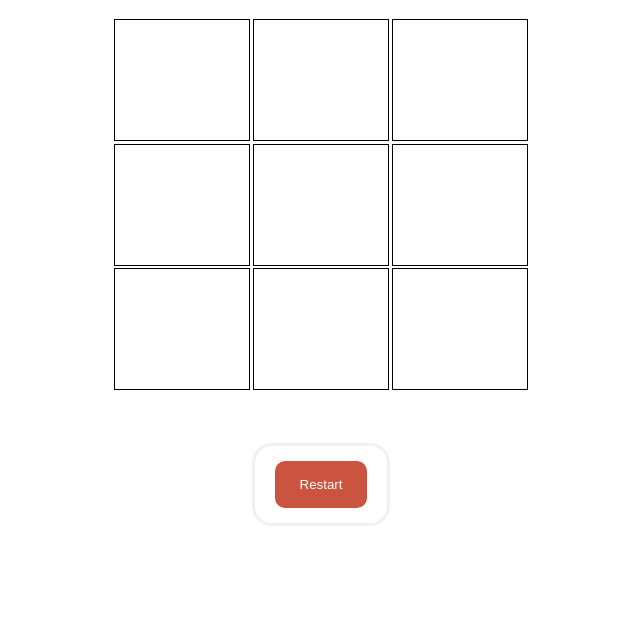
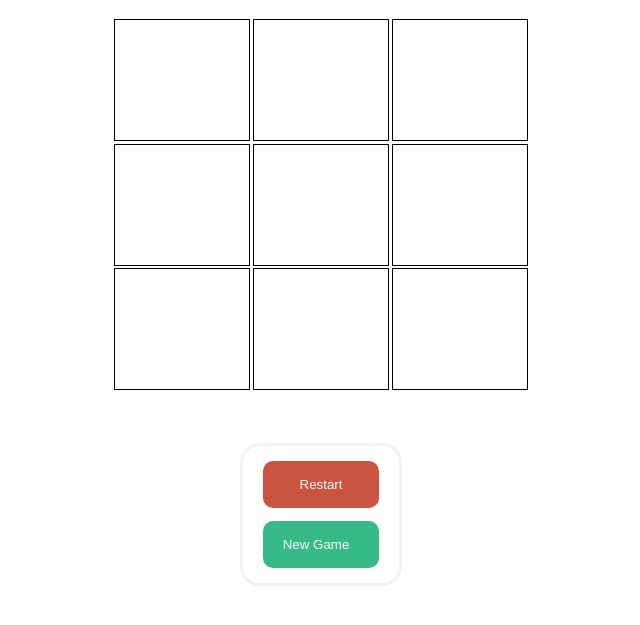
Before and after one commit to fcmribeiro22/Tic-Tac-Toe, a website: page index.html in a window 1280 px wide. Both pictures are taken after a click on the button "New Game". Shown: the part 79-704 px from the top of the page, without its empty margins (319-959 px from the left). Drawn offline with Linux system fonts and the light colour scheme.

Commit message:
Fix dynamic click New Game and Restart game depending on the game state

```diff
--- a/index.html
+++ b/index.html
@@ -20,6 +20,7 @@
                 </div>
                 <button type="button" class="btn start-button" >New Game</button>
                 <button type="button" class="btn restart-button" >Restart</button>
+                <button type="button" class="btn new-game-button" >New Game</button>
 
 
             </form>
--- a/script.js
+++ b/script.js
@@ -51,6 +51,7 @@ const Game = (() => {
   let playerTwo;
   let currentPlayer;
   let gameOver= false;
+
 
   const startGame = () => {
     playerOne = Player(document.querySelector('#player1').value, 'X');
@@ -158,6 +159,8 @@ const startButtonHandler = () => {
   const buttonHidden = document.querySelector('.start-button');
   formHidden.style.display = 'none';
   buttonHidden.style.display = 'none';
+  const newGameButton = document.querySelector('.new-game-button');
+  newGameButton.style.display= 'flex';
 };
 
 
@@ -165,9 +168,15 @@ const startButtonHandler = () => {
 const startButton = document.querySelector('.start-button');
 startButton.addEventListener('click', () => {
   Game.startGame();
+  document.querySelector('.restart-button').style.display= 'flex';
 });
 
 const resetButton = document.querySelector('.restart-button');
 resetButton.addEventListener('click', () => {
   Gameboard.resetBoard();
 });
+
+const newGameButton = document.querySelector('.new-game-button');
+newGameButton.addEventListener('click',() =>{
+window.location.reload();
+} );
--- a/style.css
+++ b/style.css
@@ -61,6 +61,14 @@
 
 .form-container .restart-button {
   background-color: #be2a10;
+  display: none;
+  align-items: center;
+  justify-content: center;
+}
+
+.form-container .new-game-button {
+  background-color:#04AA6D;
+  display: none;
 }
 
 /* Add some hover effects to buttons */
```
